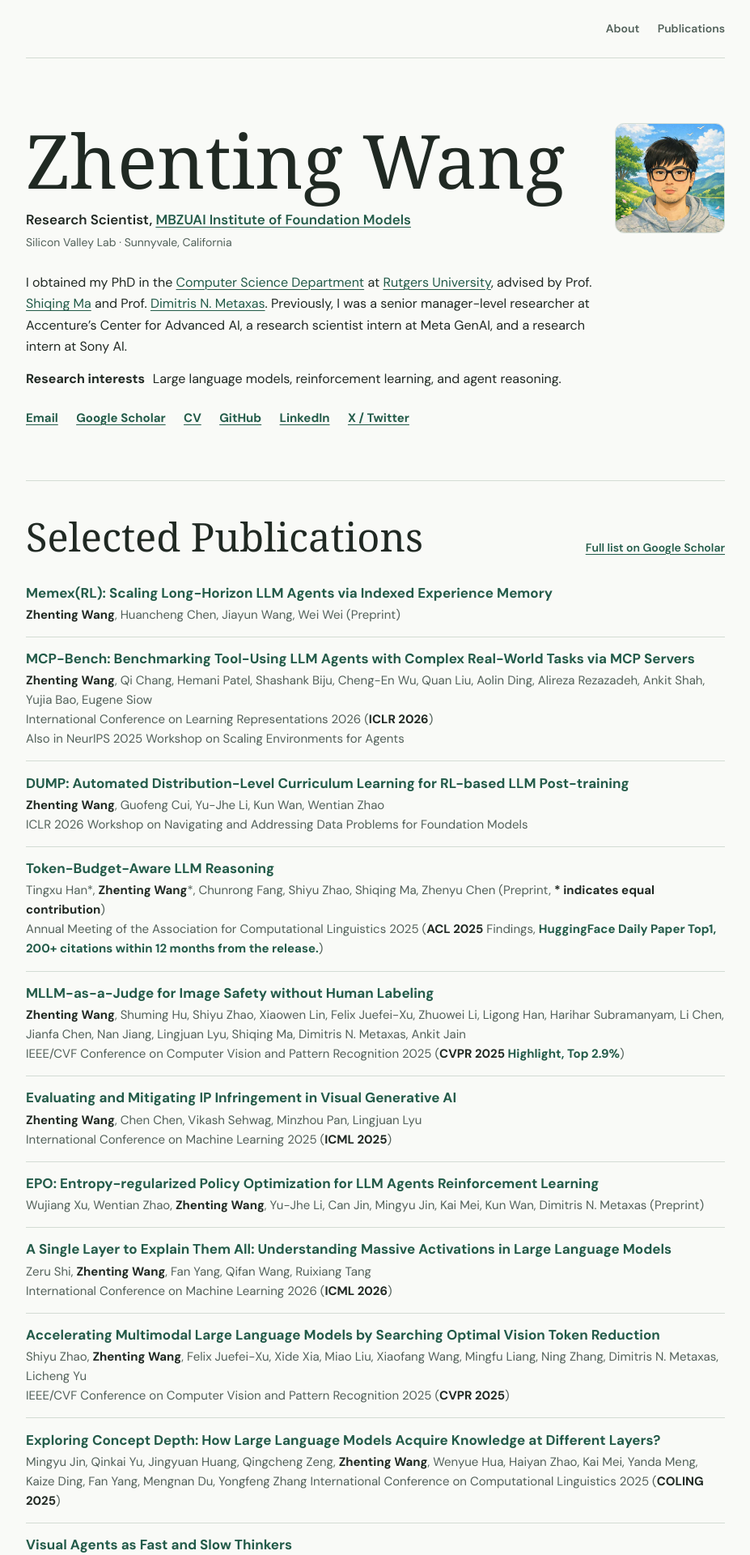
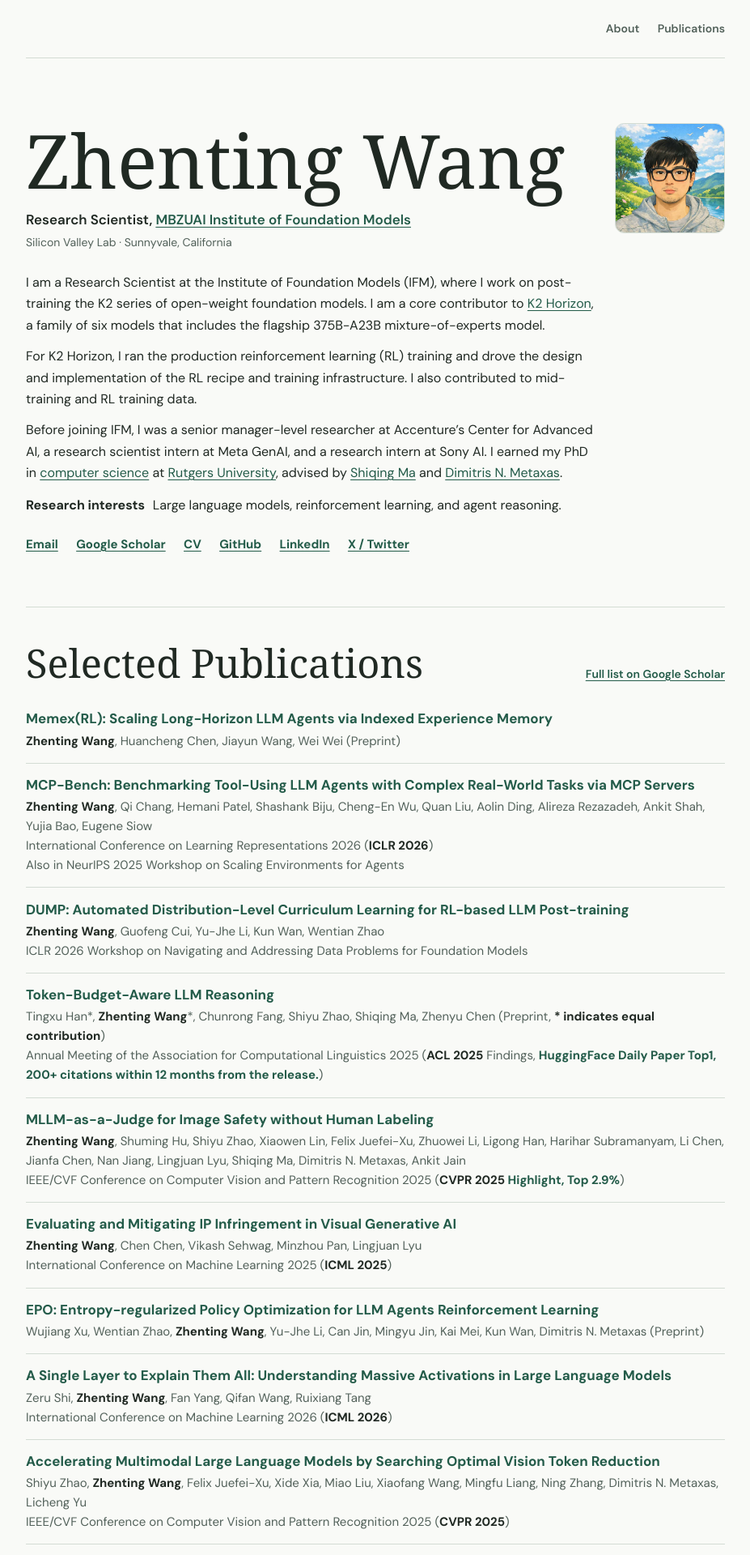
Before and after one commit to ZhentingWang/zhentingwang.github.io, a Jekyll site: the page built from _pages/about.md, in a window 1280 px wide. Shown: the top 1920 px of the page at 81% size, without its empty margins (176-1103 px from the left). Built offline with Jekyll 4.4.1, drawn with Linux system fonts in a browser that asks for light colours; some web fonts are replaced.

Commit message:
Update homepage bio with K2 Horizon contributions

```diff
--- a/_pages/about.md
+++ b/_pages/about.md
@@ -18,7 +18,11 @@ redirect_from:
     <img class="hero-avatar" src="{{ '/images/homepage-avatar.jpg' | relative_url }}" width="1024" height="1024" alt="Illustrated portrait of {{ site.author.name | escape }}">
   </div>
 
-  <p class="hero-bio">I obtained my PhD in the <a href="https://www.cs.rutgers.edu/">Computer Science Department</a> at <a href="https://www.rutgers.edu/">Rutgers University</a>, advised by Prof. <a href="https://people.cs.umass.edu/~shiqingma/">Shiqing Ma</a> and Prof. <a href="https://people.cs.rutgers.edu/~dnm/">Dimitris N. Metaxas</a>. Previously, I was a senior manager-level researcher at Accenture’s Center for Advanced AI, a research scientist intern at Meta GenAI, and a research intern at Sony AI.</p>
+  <div class="hero-bio">
+    <p>I am a Research Scientist at the Institute of Foundation Models (IFM), where I work on post-training the K2 series of open-weight foundation models. I am a core contributor to <a href="https://ifm.ai/k2/">K2 Horizon</a>, a family of six models that includes the flagship 375B-A23B mixture-of-experts model.</p>
+    <p>For K2 Horizon, I ran the production reinforcement learning (RL) training and drove the design and implementation of the RL recipe and training infrastructure. I also contributed to mid-training and RL training data.</p>
+    <p>Before joining IFM, I was a senior manager-level researcher at Accenture’s Center for Advanced AI, a research scientist intern at Meta GenAI, and a research intern at Sony AI. I earned my PhD in <a href="https://www.cs.rutgers.edu/">computer science</a> at <a href="https://www.rutgers.edu/">Rutgers University</a>, advised by <a href="https://people.cs.umass.edu/~shiqingma/">Shiqing Ma</a> and <a href="https://people.cs.rutgers.edu/~dnm/">Dimitris N. Metaxas</a>.</p>
+  </div>
   <p class="research-interests"><strong>Research interests</strong> Large language models, reinforcement learning, and agent reasoning.</p>
 
   <ul class="profile-links" aria-label="Contact and profiles">
--- a/assets/css/homepage.css
+++ b/assets/css/homepage.css
@@ -134,6 +134,9 @@ h2 { font-size: clamp(2.35rem, 6vw, 3.05rem); }
   margin: 1.55rem 0 0;
 }
 
+.hero-bio p { margin: 0; }
+.hero-bio p + p { margin-top: 0.75rem; }
+
 .research-interests { margin: 0.85rem 0 0; }
 .research-interests strong { margin-inline-end: 0.35em; font-weight: 700; }
 
```
